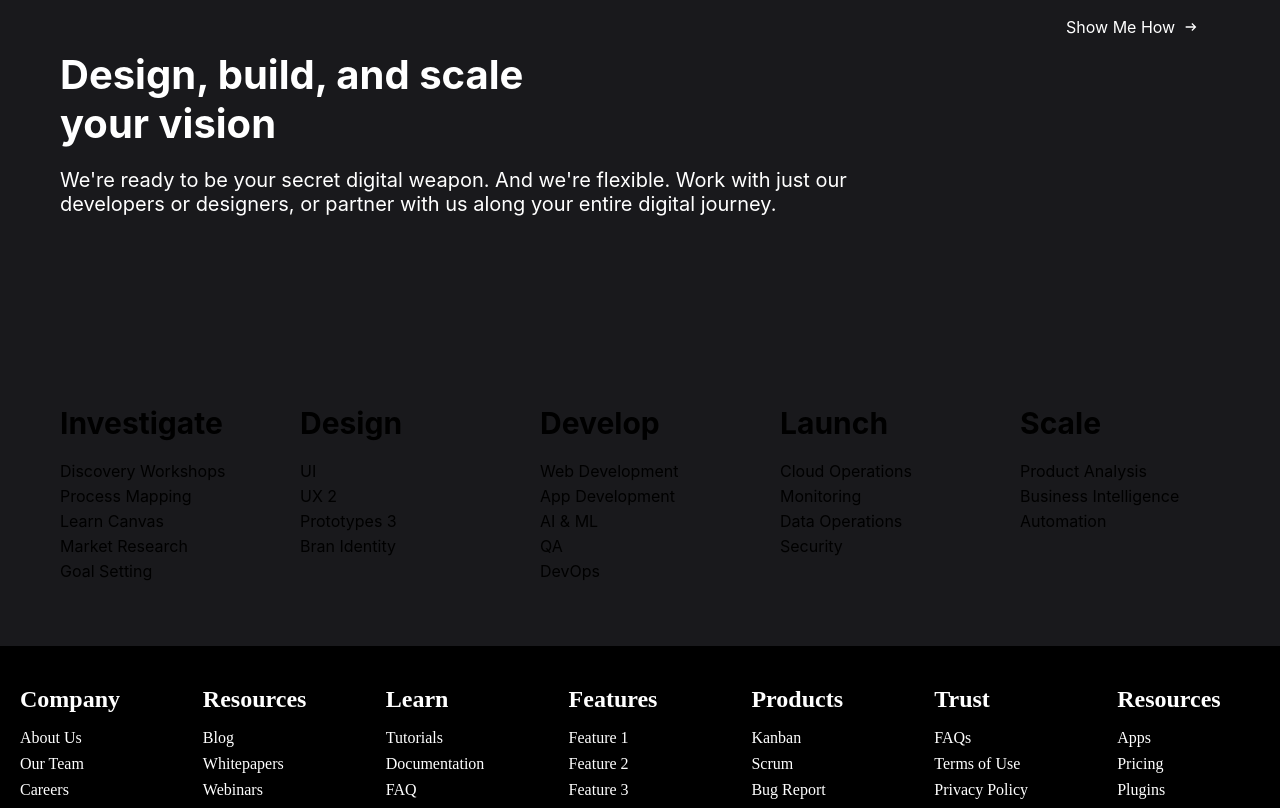
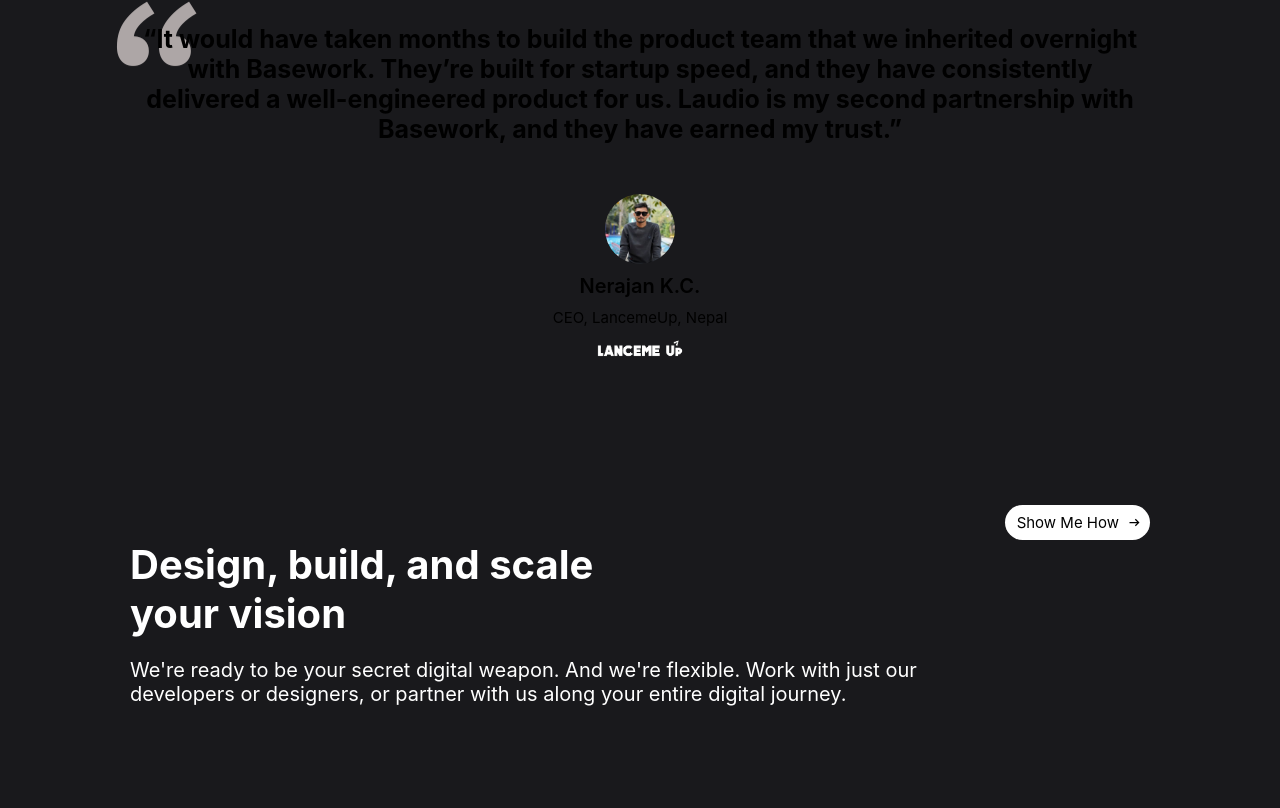
Before and after one commit to AARJITPOUDEL/basework, a Next.js app: page / in a window 1280 px wide. Shown: the part 1472-2280 px from the top of the page. Built offline with nearby package versions, Linux system fonts and the light colour scheme; some icons are missing.

Commit message:
testonomials added

```diff
--- a/src/components/Footer/Footer.module.scss
+++ b/src/components/Footer/Footer.module.scss
@@ -1,9 +1,9 @@
 .Footer {
   display: flex;
   justify-content: space-between;
-  background-color: #000;
+  background-color: #202429;
   color: #fff;
-  padding: 40px 0;
+  padding: 80px;
   bottom: 0;
 }
 
@@ -24,10 +24,38 @@
 }
 
 .Footer__List li {
-  margin-bottom: 8px;
+  padding-bottom: 15px;
+  cursor: pointer;
 }
 
 .Footer__List a {
   color: #fff;
   text-decoration: none;
 }
+.bottom {
+  flex-direction: row;
+  border-top: 2px solid #333232;
+  display: flex;
+  background-color: #202429;
+  justify-content: space-between;
+  padding-bottom: 50px;
+  padding-top: 30px;
+  padding-left: 80px;
+}
+.left {
+  display: flex;
+  justify-content: center;
+  align-items: center;
+}
+.left p {
+  font-size: 15px;
+  font-family: "Inter", sans-serif;
+}
+.right {
+  display: flex;
+  flex-direction: row;
+  padding-right: 80px;
+}
+.Icons {
+  cursor: pointer;
+}
--- a/src/components/Footer/Footer.tsx
+++ b/src/components/Footer/Footer.tsx
@@ -1,7 +1,11 @@
 import React from "react";
 import styles from "./Footer.module.scss";
+import logo from "../Navbar/NavbarItems/logo.png";
+import Icons from "@/variables/Icons";
+import { Icon } from "@iconify/react";
 const Footer = () => {
   return (
+    <div>
       <footer className={styles.Footer}>
         <div className={styles.Footer__Column}>
           <h2 className={styles.Footer__Title}>Company</h2>
@@ -114,6 +118,43 @@ const Footer = () => {
           </ul>
         </div>
       </footer>
+      <div className={styles.bottom}>
+        <div className={styles.left}>
+          <img
+            src={logo.src}
+            height={20}
+            width={130}
+            style={{ marginRight: "50px" }}
+          />
+          <p>2023 © Basework, Inc. All rights reserved. </p>
+        </div>
+        <div className={styles.right}>
+          {" "}
+          <div className={styles.Icons}>
+            <Icon
+              icon={Icons.Facebook}
+              style={{ marginLeft: "10px" }}
+              width={25}
+            ></Icon>
+            <Icon
+              icon={Icons.Instagram}
+              style={{ marginLeft: "10px" }}
+              width={25}
+            ></Icon>
+            <Icon
+              icon={Icons.Linkedin}
+              style={{ marginLeft: "10px" }}
+              width={25}
+            ></Icon>
+            <Icon
+              icon={Icons.Twitter}
+              style={{ marginLeft: "10px" }}
+              width={25}
+            ></Icon>
+          </div>
+        </div>
+      </div>
+    </div>
   );
 };
 
--- a/src/components/SecondDiv/SecondDiv.module.scss
+++ b/src/components/SecondDiv/SecondDiv.module.scss
@@ -1,7 +1,7 @@
 .section {
   max-width: 1000px;
   margin: auto;
-  padding: 80px 0px;
+  padding: 55px 0px;
 }
 
 .title {
@@ -25,7 +25,6 @@
 
 .card {
   width: calc(33% - 20px);
-
   padding: 70px;
   background-color: #1b1c20;
   border-radius: 10px;
--- a/src/components/SecondDiv/SecondDiv.tsx
+++ b/src/components/SecondDiv/SecondDiv.tsx
@@ -10,7 +10,7 @@ const SecondDiv = () => {
       <div className={styles.section}>
         <h2 className={styles.title}>We work how you work</h2>
         <p className={styles.description}>
-          Level up your team with Leapfrog. Choose the engagement model that
+          Level up your team with Basework. Choose the engagement model that
           makes sense for you.
         </p>
         <div className={styles.cards}>
--- /dev/null
+++ b/src/components/Testonomial/Testonomial.module.scss
@@ -0,0 +1,33 @@
+.testonomial {
+  padding: 130px;
+  font-family: "Inter", sans-serif;
+  background-image: url(./background.png);
+}
+.testonomial h3 {
+  font-size: 25px;
+  text-align: center;
+  font-family: "Inter", sans-serif;
+}
+.details {
+  display: flex;
+  flex-direction: column;
+  align-items: center;
+  justify-content: center;
+  font-family: "Inter", sans-serif;
+  padding-top: 50px;
+}
+.name {
+  margin-top: 10px;
+  font-size: 20px;
+  font-weight: 600;
+  font-family: "Inter", sans-serif;
+}
+.company {
+  margin-top: 10px;
+  font-size: 15px;
+  font-family: "Inter", sans-serif;
+}
+.profile {
+  border-radius: 50%;
+  height: 70px;
+}
--- /dev/null
+++ b/src/components/Testonomial/Testonomial.tsx
@@ -0,0 +1,28 @@
+import React from "react";
+import styles from "./Testonomial.module.scss";
+import lmu from "../FirstDiv/lancemeup.png";
+import nerajan from "./nerajan.jpg";
+
+const Testonomial = () => {
+  return (
+    <div>
+      <div className={styles.testonomial}>
+        <h3>
+          “It would have taken months to build the product team that we
+          inherited overnight with Basework. They’re built for startup speed,
+          and they have consistently delivered a well-engineered product for us.
+          Laudio is my second partnership with Basework, and they have earned my
+          trust.”
+        </h3>
+        <div className={styles.details}>
+          <img src={nerajan.src} className={styles.profile} />
+          <p className={styles.name}>Nerajan K.C.</p>
+          <p className={styles.company}>CEO, LancemeUp, Nepal</p>
+          <img src={lmu.src} alt="logo" width={100} />
+        </div>
+      </div>
+    </div>
+  );
+};
+
+export default Testonomial;
--- a/src/components/ThirdDiv/ThirdDiv.module.scss
+++ b/src/components/ThirdDiv/ThirdDiv.module.scss
@@ -1,7 +1,9 @@
 .thirddiv {
   display: flex;
   flex-direction: column;
-  padding: 60px;
+  padding-left: 130px;
+  padding-right: 130px;
+  padding-bottom: 20px;
   color: white;
   font-family: "Inter", sans-serif;
 
@@ -22,7 +24,7 @@
 
   .description {
     font-size: 20px;
-    margin-bottom: 10px;
+    margin-bottom: 0px;
     width: 50rem;
   }
 }
@@ -30,13 +32,13 @@
   display: flex;
   flex-wrap: wrap;
   justify-content: space-evenly;
-  padding: 40px;
+  padding: 80px;
   font-family: "Inter", sans-serif;
 }
 
 .part {
-  margin: 20px;
   width: 200px;
+  margin-left: 30px;
   h2 {
     font-size: 30px;
     margin-bottom: 20px;
@@ -49,9 +51,18 @@
   }
 
   li {
-    margin-bottom: 5px;
+    margin-bottom: 8px;
   }
 }
 .icon {
   margin-bottom: 15px;
 }
+.ShowBtn {
+  background-color: white;
+  padding: 8px;
+  padding-left: 12px;
+  font-size: 15px;
+  color: black;
+  font-family: "Inter", sans-serif;
+  border-radius: 20px;
+}
--- a/src/components/ThirdDiv/ThirdDiv.tsx
+++ b/src/components/ThirdDiv/ThirdDiv.tsx
@@ -10,7 +10,7 @@ const ThirdDiv = () => {
       <div className={styles.thirddiv}>
         {" "}
         <div className={styles.right}>
-          <Button>
+          <Button className={styles.ShowBtn}>
             Show Me How <Icon icon={Icons.ArrowRight}></Icon>
           </Button>
         </div>
--- a/src/pages/index.tsx
+++ b/src/pages/index.tsx
@@ -4,13 +4,17 @@ import styles from "../styles/Home.module.css";
 import Footer from "@/components/Footer/Footer";
 import SecondDiv from "@/components/SecondDiv/SecondDiv";
 import ThirdDiv from "@/components/ThirdDiv/ThirdDiv";
+import FourthDiv from "@/components/FourthDiv/FourthDiv";
+import Testonomial from "@/components/Testonomial/Testonomial";
 export default function Home() {
   return (
     <div className={styles.index}>
       <Navbar></Navbar>
       <FirstDiv></FirstDiv>
       <SecondDiv></SecondDiv>
+      <Testonomial></Testonomial>
       <ThirdDiv></ThirdDiv>
+      {/* <FourthDiv></FourthDiv> */}
       <Footer></Footer>
     </div>
   );
--- a/src/variables/Icons.ts
+++ b/src/variables/Icons.ts
@@ -58,6 +58,10 @@ enum Icons {
   Terminal = "ic:outline-terminal",
   Rocket = "mdi:rocket-launch-outline",
   One = "ph:number-circle-one-fill",
+  Facebook = "ri:facebook-circle-line",
+  Instagram = "ri:instagram-line",
+  Linkedin = "tabler:brand-linkedin",
+  Twitter = "jam:twitter-square",
 }
 
 export default Icons;
```
Also changed, not shown: src/components/FourthDiv/FourthDiv.module.scss (+20 -0 lines), src/components/FourthDiv/FourthDiv.tsx (+15 -1 lines), src/components/Testonomial/background.png (added), src/components/Testonomial/nerajan.jpg (added). Lines whose indentation alone changed are shown as unchanged.
